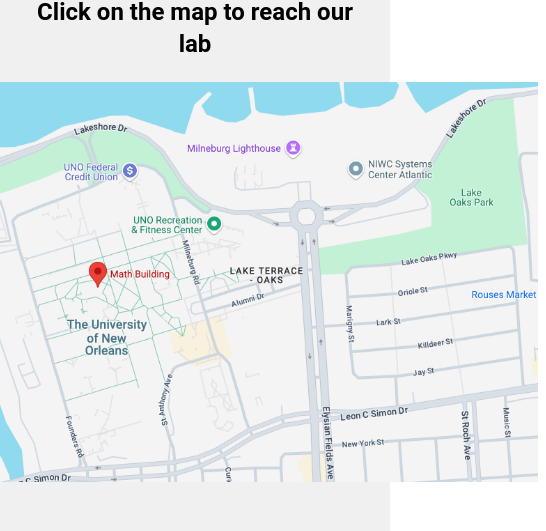
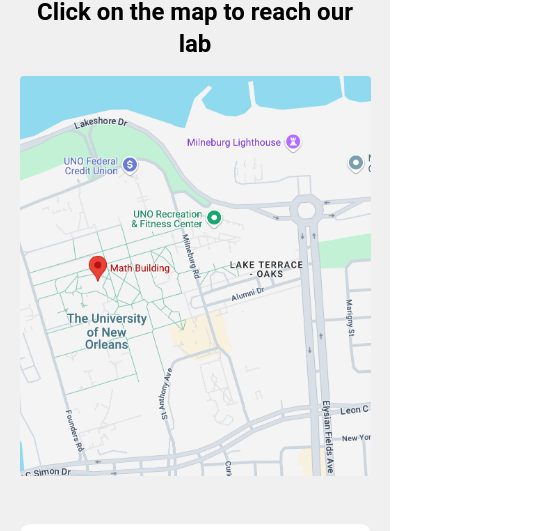
Before and after one commit to RedwanNewaz/airlab, a React (Create React App) app: page /contact in a window 390 px wide. Shown: the part 456-987 px from the top of the page, 546 px wide, since content can reach past the window. Built offline with nearby package versions, Linux system fonts and the light colour scheme.

Commit message:
maps and publication page made responsive

```diff
--- a/src/components/Maps.js
+++ b/src/components/Maps.js
@@ -2,19 +2,36 @@
 import React from "react";
 
 export default function Maps() {
-//   const { isLoaded } = useLoadScript({
-//     googleMapsApiKey: process.env.REACT_APP_GOOGLE_API_KEY,
-//   });
-
-//   const center = useMemo(() => ({ lat: 18.52043, lng: 73.856743 }), []);
-const openGoogleMaps = () => {
-    window.open('https://www.google.com/maps/place/Math+Building/@30.0275961,-90.070576,15.83z/data=!3m1!5s0x8620a92ef16085a1:0x64dca853e7e04ff0!4m6!3m5!1s0x8620a92ef75b60e9:0x59d6a9b3ea75e205!8m2!3d30.0286531!4d-90.068285!16s%2Fg%2F11g8wcw_2l?entry=ttu&g_ep=EgoyMDI0MDkzMC4wIKXMDSoASAFQAw%3D%3D', '_blank')
-}
+  // Function to open Google Maps when the button is clicked
+  const openGoogleMaps = () => {
+    window.open(
+      'https://www.google.com/maps/place/Math+Building/@30.0275961,-90.070576,15.83z/data=!3m1!5s0x8620a92ef16085a1:0x64dca853e7e04ff0!4m6!3m5!1s0x8620a92ef75b60e9:0x59d6a9b3ea75e205!8m2!3d30.0286531!4d-90.068285!16s%2Fg%2F11g8wcw_2l?entry=ttu&g_ep=EgoyMDI0MDkzMC4wIKXMDSoASAFQAw%3D%3D',
+      '_blank'
+    );
+  };
 
   return (
-    <div>
-      <Button onClick={openGoogleMaps}>
-        <img src={require('../assets/images/maps.png')} height={400} />
+    <div style={{ width: "100%", height: "400px", overflow: "hidden", position: "relative" }}>
+      <Button
+        onClick={openGoogleMaps}
+        style={{
+          padding: 0, // Remove padding to ensure the image fills the button
+          height: "100%", // Button takes the full height of the container
+          width: "100%", // Button takes the full width of the container
+          overflow: "hidden", // Ensure no overflow from button
+        }}
+      >
+        <img
+          src={require('../assets/images/maps.png')}
+          alt="Map"
+          style={{
+            width: "100%", // Image fills the width of the button
+            height: "100%", // Maintain a fixed height for the image
+            objectFit: "cover", // Ensure the image covers the button area without stretching
+            maxWidth: "100%", // Prevent the image from exceeding the width of the container
+            display: "block", // Prevents bottom whitespace for inline images
+          }}
+        />
       </Button>
     </div>
   );
--- a/src/pages/Publication.js
+++ b/src/pages/Publication.js
@@ -1,6 +1,6 @@
 import { React, useEffect, useState } from "react";
 import HeroContainer from "../components/HeroContainer";
-import { Box, Stack, Chip, Paper, Typography, Grid2 } from "@mui/material";
+import { Box, Stack, Chip, Paper, Typography, Grid2, useMediaQuery } from "@mui/material";
 import { styled } from "@mui/material/styles";
 import { publicationData, years } from "../constants/data/publicationData";
 import SelectInput from "../components/SelectInput";
@@ -17,6 +17,8 @@
   const [publications, setPublications] = useState({});
   const [openBibtex, setOpenBibtex] = useState(null);
   const [openAbstract, setOpenAbstract] = useState(null);
+  const isSmallScreen = useMediaQuery("(max-width:600px)"); // Media query for small screens
+
 
   const handleOpenBibtex = (id) => {
     setOpenAbstract(null);
@@ -80,9 +82,8 @@
           saveMenuItems={filterPublications}
         />
       </Stack>
-
-      <Box sx={{ px: { xs: "0", sm: "10%" }, py: { xs: "5%", sm: "5%" } }}>
-        <Grid2 container spacing={3} direction="column" >
+      <Box sx={{ px: { xs: "3%", sm: "10%" }, py: '5%', maxWidth: '90vw'}}>
+        <Grid2 maxWidth={'100%'} container spacing={3} direction="column" >
           {Object.keys(publications)
             .sort((a, b) => b - a)
             .map((year) => (
@@ -93,7 +94,7 @@
                     textAlign: "left",
                     width: "100%",
                     backgroundColor: "#ffffff",
-                    padding: { xs: "10px", sm: "20px" },
+                    padding: '2%',
                     borderRadius: "10px",
                     boxShadow: "0px 4px 10px rgba(0, 0, 0, 0.1)",
                   }}
```
